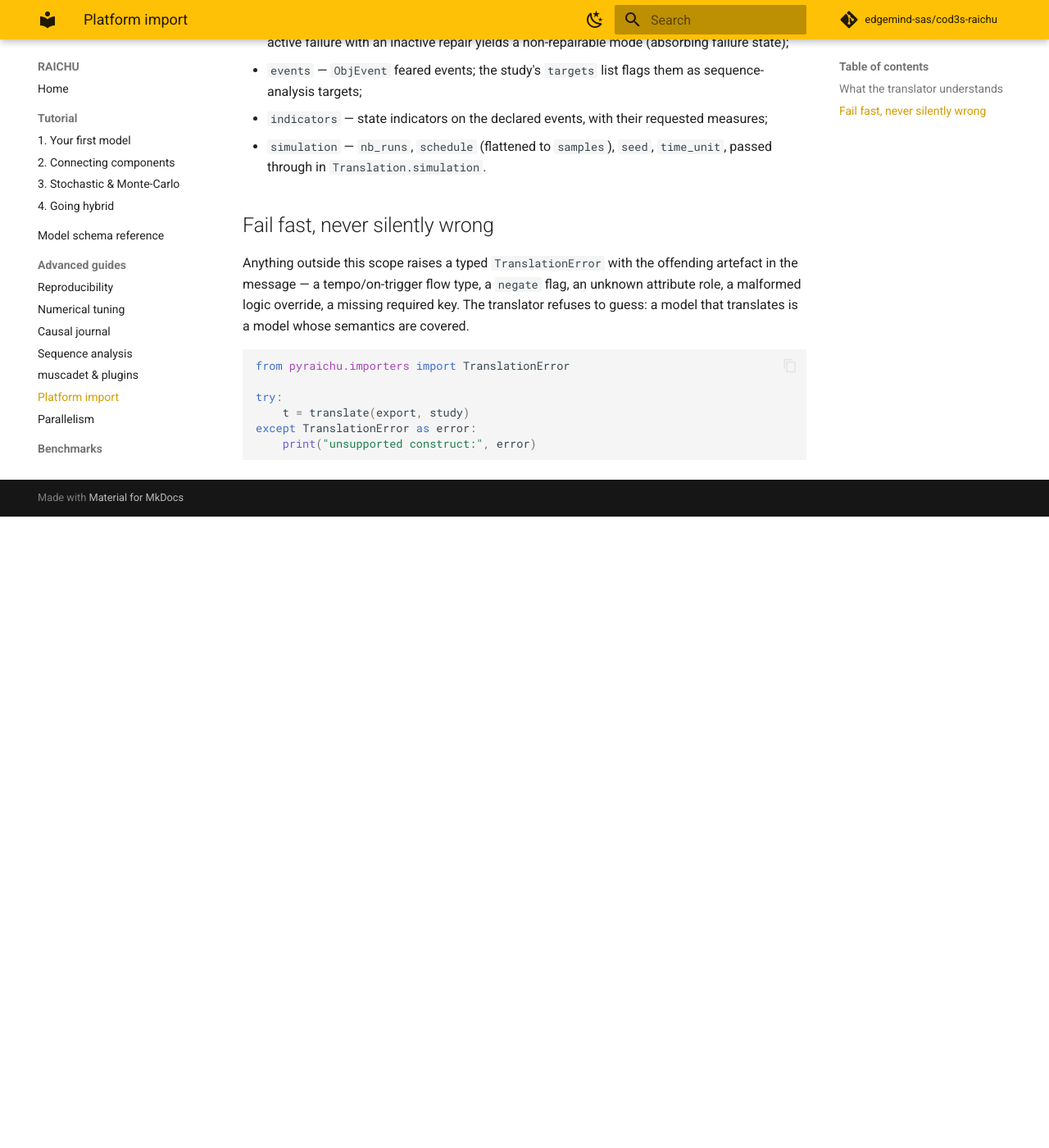
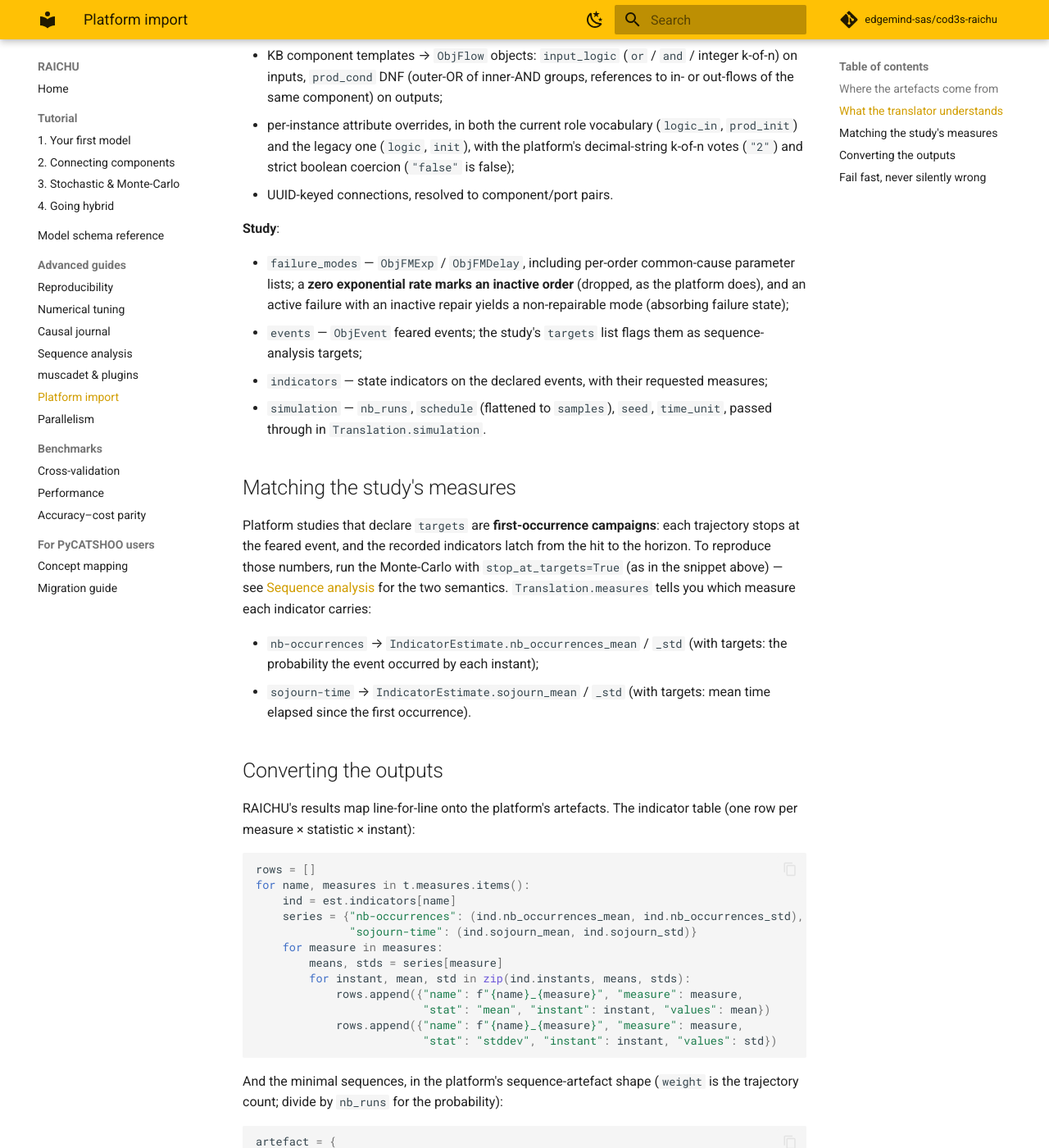
Before and after one commit to edgemind-sas/cod3s-raichu, an MkDocs documentation site: the page built from docs/guides/platform-import.md, in a window 1280 px wide and 1400 px high, scrolled down 1183 px. Shown: the whole window at 82% size. Built offline with MkDocs 1.6.1 and Material for MkDocs 9.7.7, drawn with Linux system fonts in a browser that asks for light colours; comment, search, counter and statistics services are not loaded; before the commit the page ends 1813 px from its top, so only the background shows below that; some of the changed text lies outside the part shown.

Commit message:
docs: release-wheel install path + platform integration end-to-end (#7)
Install: the release wheels come first (no Rust toolchain needed - one
abi3 wheel per platform from the GitHub release, the example uses the
real v0.7.0 asset name), building from source second.

Platform import: where the two artefacts come from (model export /
study description, incl. raw DB dumps), how to match the study's
first-occurrence measures (stop_at_targets and the measure-to-estimate
mapping), and how to convert the outputs back into the platform's
indicator table and sequence-artefact shape - with the naming-drift
caveats for diffing against recorded runs.

The full external-user path was exercised for real: fresh venv, wheel
downloaded from the v0.7.0 GitHub release, pip install, Monte-Carlo run.

Co-authored-by: Roland Donat <roland.donat@edgemind.net>

````diff
--- a/docs/guides/platform-import.md
+++ b/docs/guides/platform-import.md
@@ -5,7 +5,21 @@
 templates, connections, per-instance overrides) and a *study* (the
 dynamics — failure modes, feared events, indicators, Monte-Carlo
 parameters). `pyraichu.importers.cod3s_platform` fuses both into one
-runnable RAICHU model:
+runnable RAICHU model.
+
+## Where the artefacts come from
+
+- **Model export** — the platform's model *export* action (or a database
+  dump of the model document): a JSON carrying `model.elements`
+  (components + connections) and the embedded knowledge base
+  (`kb_embedded`, or `kb` in raw dumps). Both versioned exports and raw
+  dumps are accepted.
+- **Study** — the study description used by the platform's run
+  machinery (a `study.yaml`, parsed to a dict): `failure_modes`,
+  `events`, `targets`, `indicators`, `simulation`.
+
+The pair recorded alongside an existing platform run is ideal: you can
+then compare RAICHU's results against that run's recorded outputs.
 
 <!-- skip -->
 ```python
@@ -64,6 +78,68 @@
 - `simulation` — `nb_runs`, `schedule` (flattened to `samples`), `seed`,
   `time_unit`, passed through in `Translation.simulation`.
 
+## Matching the study's measures
+
+Platform studies that declare `targets` are **first-occurrence
+campaigns**: each trajectory stops at the feared event, and the recorded
+indicators latch from the hit to the horizon. To reproduce those
+numbers, run the Monte-Carlo with `stop_at_targets=True` (as in the
+snippet above) — see
+[Sequence analysis](sequence-analysis.md#first-occurrence-indicators)
+for the two semantics. `Translation.measures` tells you which measure
+each indicator carries:
+
+- `nb-occurrences` → `IndicatorEstimate.nb_occurrences_mean` / `_std`
+  (with targets: the probability the event occurred by each instant);
+- `sojourn-time` → `IndicatorEstimate.sojourn_mean` / `_std`
+  (with targets: mean time elapsed since the first occurrence).
+
+## Converting the outputs
+
+RAICHU's results map line-for-line onto the platform's artefacts. The
+indicator table (one row per measure × statistic × instant):
+
+<!-- skip -->
+```python
+rows = []
+for name, measures in t.measures.items():
+    ind = est.indicators[name]
+    series = {"nb-occurrences": (ind.nb_occurrences_mean, ind.nb_occurrences_std),
+              "sojourn-time": (ind.sojourn_mean, ind.sojourn_std)}
+    for measure in measures:
+        means, stds = series[measure]
+        for instant, mean, std in zip(ind.instants, means, stds):
+            rows.append({"name": f"{name}_{measure}", "measure": measure,
+                         "stat": "mean", "instant": instant, "values": mean})
+            rows.append({"name": f"{name}_{measure}", "measure": measure,
+                         "stat": "stddev", "instant": instant, "values": std})
+```
+
+And the minimal sequences, in the platform's sequence-artefact shape
+(`weight` is the trajectory count; divide by `nb_runs` for the
+probability):
+
+<!-- skip -->
+```python
+artefact = {
+    "schema_version": "1.0.0",
+    "target_group_id": "system_down",
+    "sequences": [
+        {"weight": s["weight"], "probability": s["weight"] / nb_runs,
+         "end_time": s["end_time"], "target_name": s["end_cause"],
+         "events": [{"obj": e["obj"], "attr": e["attr"], "time": e["time"]}
+                    for e in s["events"]]}
+        for s in cuts
+    ],
+}
+```
+
+!!! note "Naming drifts when diffing against recorded runs"
+    Older platform runs may write common-cause suffixes without index
+    separators (`occ__cc_12` for RAICHU's `occ__cc_1_2`) and prefix the
+    failure-mode component with the factorized target name — normalise
+    both before comparing sequence sets.
+
 ## Fail fast, never silently wrong
 
 Anything outside this scope raises a typed `TranslationError` with the
````
Also changed, not shown: docs/index.md (+15 -4 lines).
